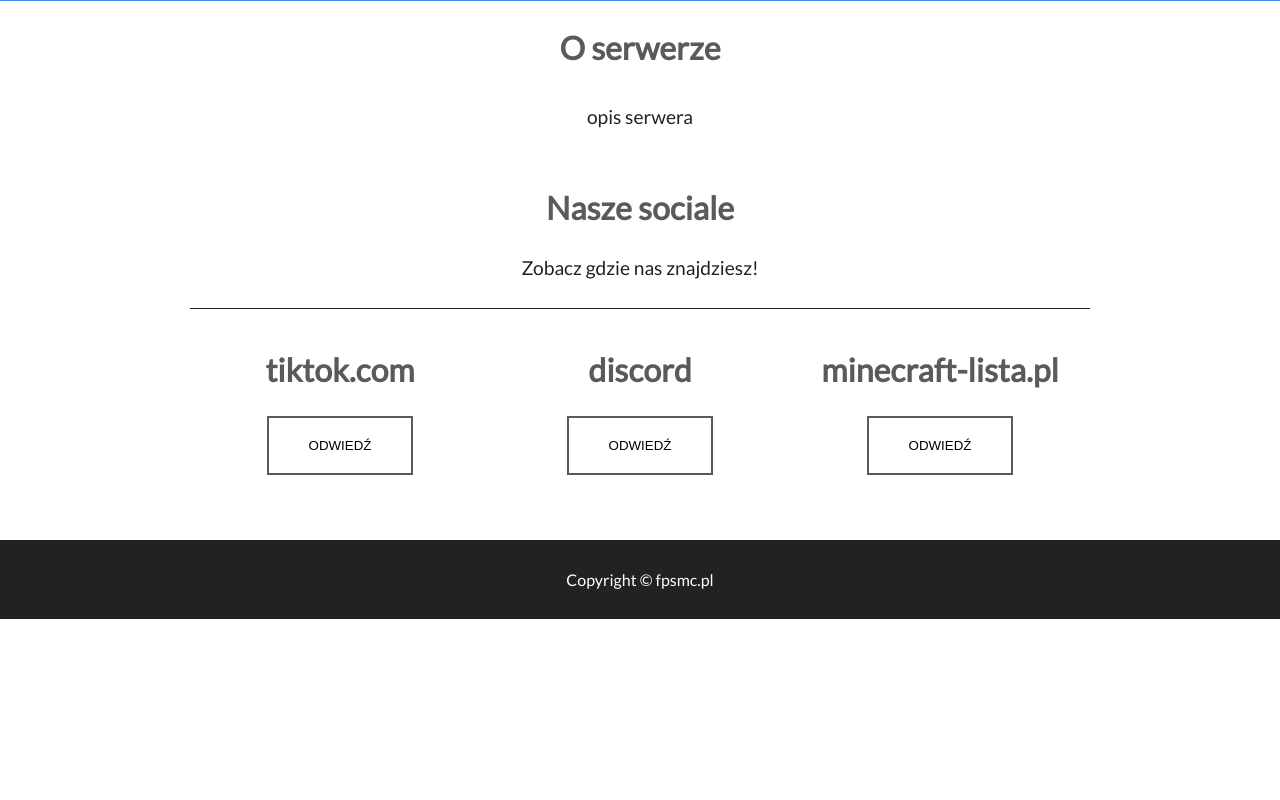
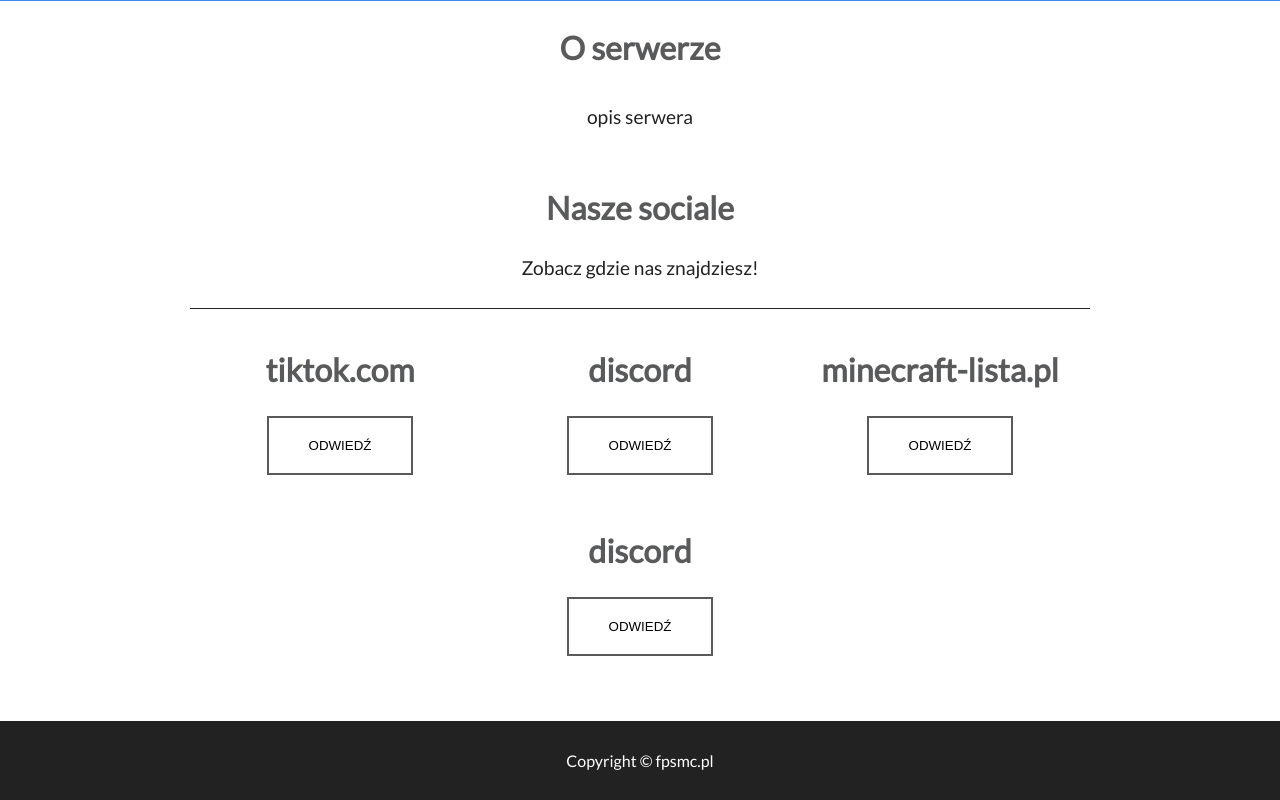
Before and after one commit to FPSMCMAIN/fpsmc, a plain HTML site: page index.html in a window 1280 px wide. Shown: the part 799-1599 px from the top of the page. Before the commit the page ends 1418 px from the top, so only its background shows below. Drawn offline with nearby package versions, Linux system fonts and the light colour scheme; no server answers; grey boxes are pictures that could not be loaded.

Commit message:
Update index.html

```diff
--- a/index.html
+++ b/index.html
@@ -51,6 +51,10 @@
 					<h2>minecraft-lista.pl</h2>
 					<a href="https://minecraft-lista.pl/serwer/fpsmc.pl"><button class="social-btn">Odwiedź</button></a>
 				</div>
+				<div class="social">
+					<h2>discord</h2>
+					<a href="regulamin.html"><button class="social-btn">Odwiedź</button></a>
+				</div>
 			</div>
 		</div>
 
```
